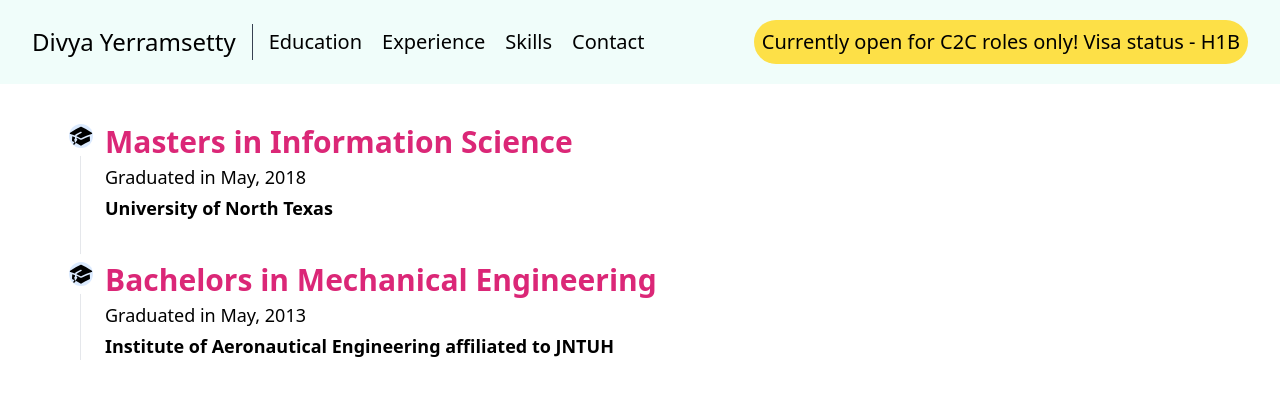
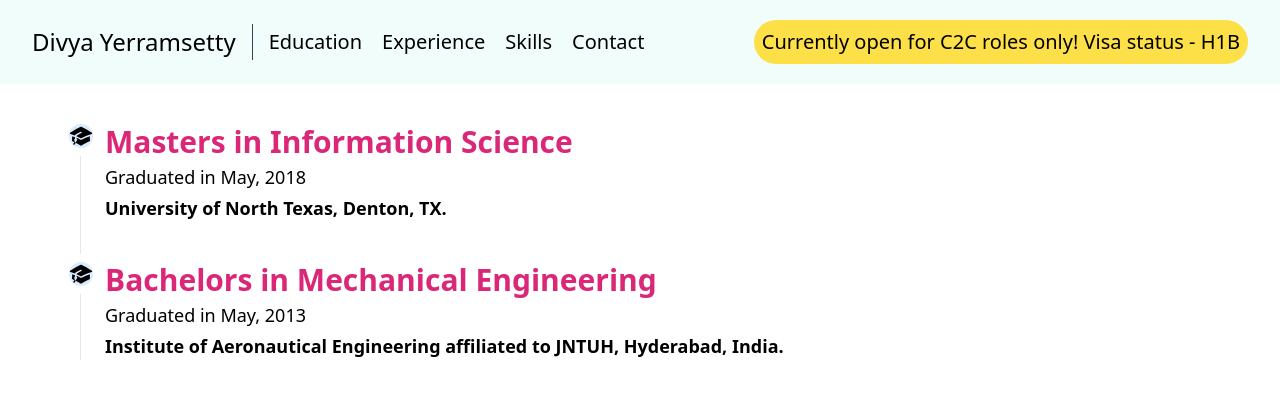
Before and after one commit to Divya-Yerramsetty/yd-portfolio, a React (Create React App) app: page /education in a window 1280 px wide. Shown: the top 396 px of the page. Built offline with nearby package versions, Linux system fonts and the light colour scheme.

Commit message:
minor update

```diff
--- a/src/components/Education.js
+++ b/src/components/Education.js
@@ -12,7 +12,7 @@ export default function Education() {
                 </span>
                 <h3 className="mb-2 text-3xl font-semibold text-pink-600 dark:text-white">Masters in Information Science</h3>
                 <time className="block text-lg mb-2 text-lg font-normal leading-none text-black-400 dark:text-black-500">Graduated in May, 2018</time>
-                <p className="text-base text-lg font-bold text-black-500 dark:text-black-400">University of North Texas</p>
+                <p className="text-base text-lg font-bold text-black-500 dark:text-black-400">University of North Texas, Denton, TX.</p>
             </li>
             <li className="ml-6">
                 <span className="absolute flex items-center justify-center w-6 h-6 bg-blue-100 rounded-full -left-3 ring-8 ring-white dark:ring-gray-900 dark:bg-blue-900">
@@ -20,7 +20,7 @@ export default function Education() {
                 </span>
                 <h3 className="mb-2 text-3xl font-semibold text-pink-600 dark:text-white">Bachelors in Mechanical Engineering</h3>
                 <time className="block text-lg mb-2 text-lg font-normal leading-none text-black-400 dark:text-black-500">Graduated in May, 2013</time>
-                <p className="text-base text-lg font-bold text-black-500 dark:text-black-400">Institute of Aeronautical Engineering affiliated to JNTUH</p>
+                <p className="text-base text-lg font-bold text-black-500 dark:text-black-400">Institute of Aeronautical Engineering affiliated to JNTUH, Hyderabad, India.</p>
             </li>
           </ol>
         </div>
```
